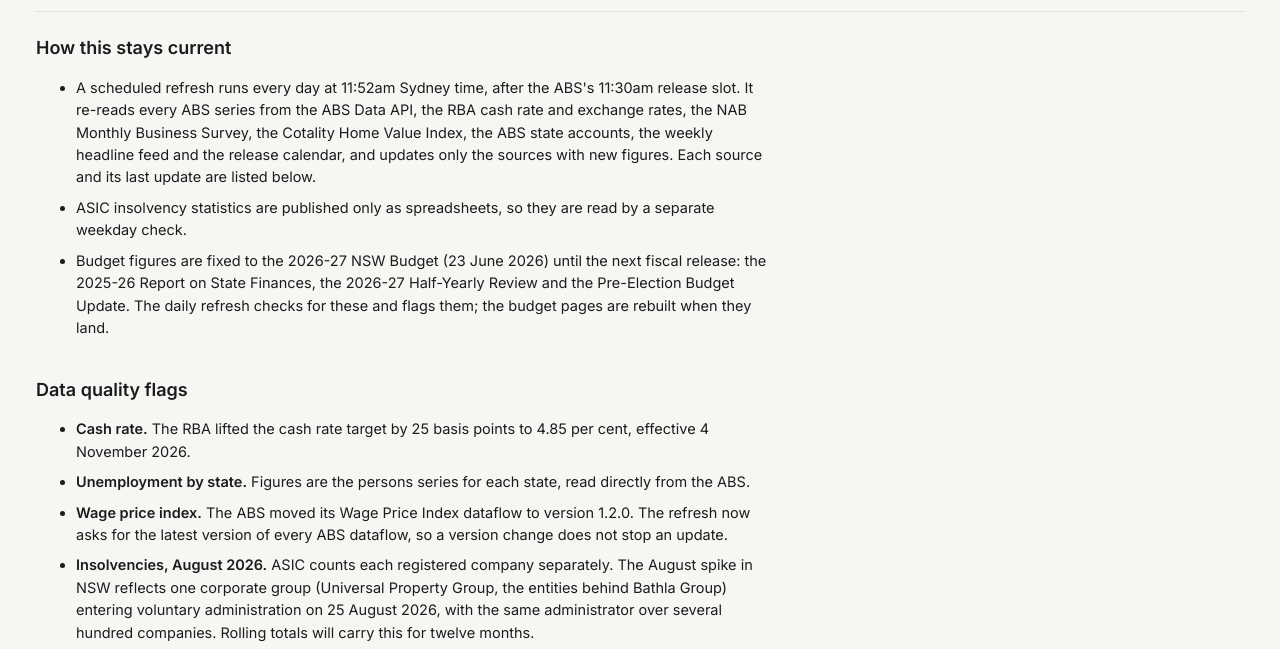
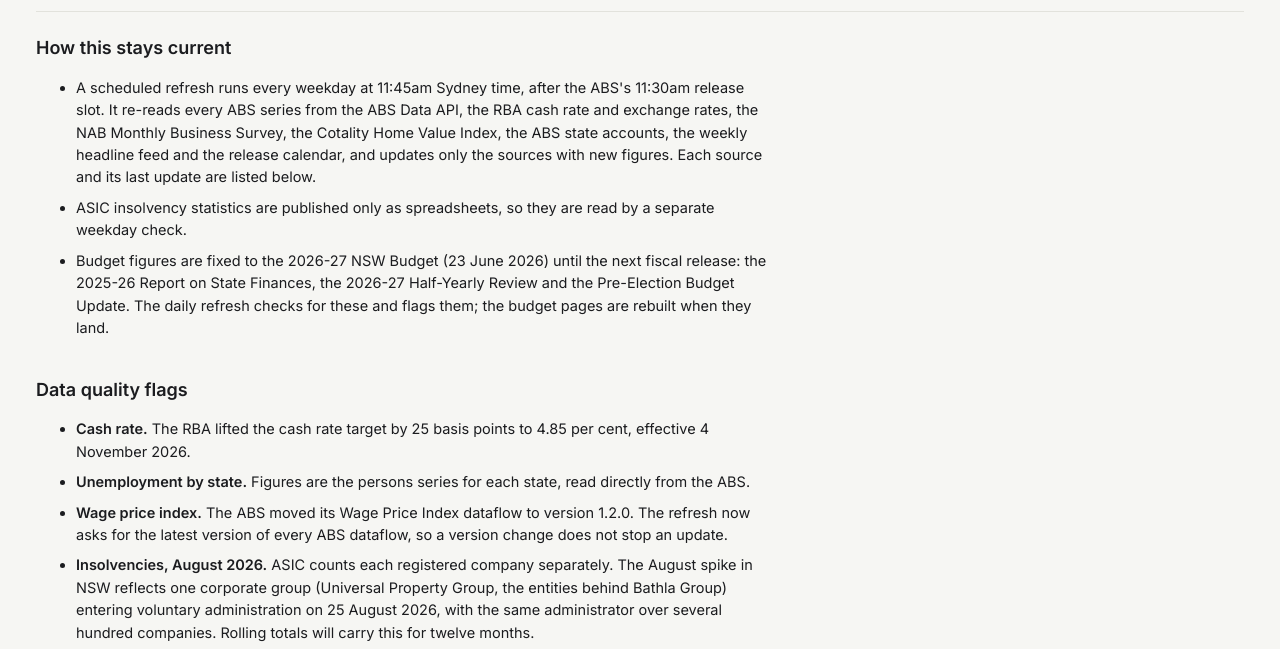
Before and after one commit to vzznrd2h4b-del/nsw-economy-dashboard, a plain HTML site: page index.html in a window 1280 px wide. Both pictures are taken after a click on the tab "Sources and notes". Shown: the part 128-777 px from the top of the page. Drawn offline with nearby package versions, Linux system fonts and the light colour scheme.

Commit message:
Refresh schedule now every weekday at 11:45am Sydney time
Co-Authored-By: Claude Opus 5.5 <noreply@anthropic.com>
Claude-Session: https://claude.ai/code/session_01YMRyyS827mR391btznediG

```diff
--- a/index.html
+++ b/index.html
@@ -493,7 +493,7 @@ table.tb.wrap td:nth-child(2), table.tb.wrap th:nth-child(2) { text-align: left;
   <section class="td-page notes" id="notes" hidden>
     <h2 class="td-h2">How this stays current</h2>
     <ul>
-      <li>A scheduled refresh runs every day at 11:52am Sydney time, after the ABS's 11:30am release slot. It re-reads every ABS series from the ABS Data API, the RBA cash rate and exchange rates, the NAB Monthly Business Survey, the Cotality Home Value Index, the ABS state accounts, the weekly headline feed and the release calendar, and updates only the sources with new figures. Each source and its last update are listed below.</li>
+      <li>A scheduled refresh runs every weekday at 11:45am Sydney time, after the ABS's 11:30am release slot. It re-reads every ABS series from the ABS Data API, the RBA cash rate and exchange rates, the NAB Monthly Business Survey, the Cotality Home Value Index, the ABS state accounts, the weekly headline feed and the release calendar, and updates only the sources with new figures. Each source and its last update are listed below.</li>
       <li>ASIC insolvency statistics are published only as spreadsheets, so they are read by a separate weekday check.</li>
       <li>Budget figures are fixed to the 2026-27 NSW Budget (23 June 2026) until the next fiscal release: the 2025-26 Report on State Finances, the 2026-27 Half-Yearly Review and the Pre-Election Budget Update. The daily refresh checks for these and flags them; the budget pages are rebuilt when they land.</li>
     </ul>
```
Also changed, not shown: 1 other file.
